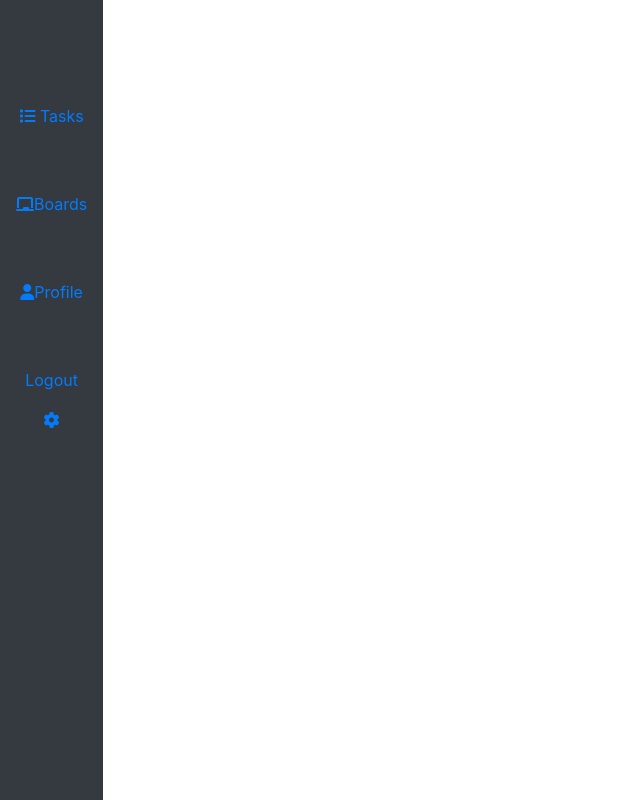
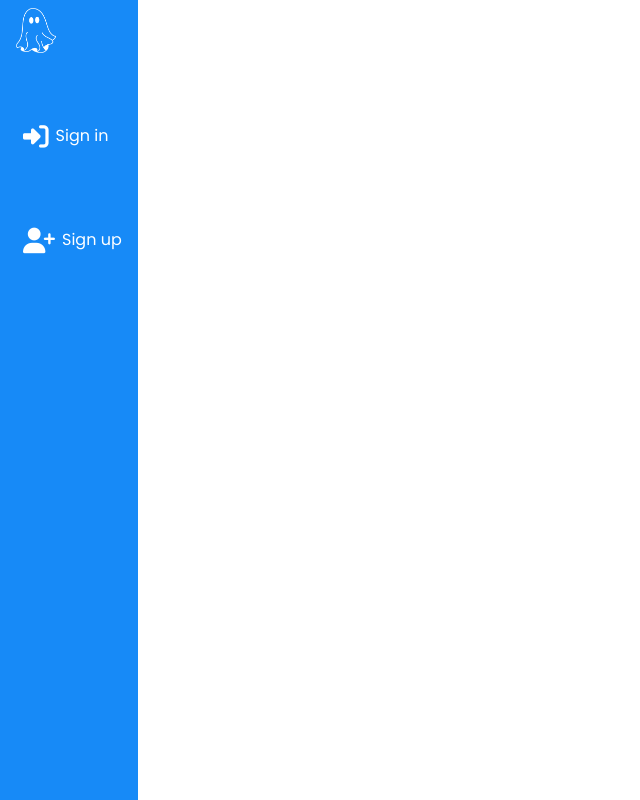
Before and after one commit to cjfinan/TaskIt, a React (Create React App) app: page / in a window 1280 px wide. Shown: the whole page, without its empty margins (0-640 px from the left). Built offline with nearby package versions, Linux system fonts and the light colour scheme.

Commit message:
[ADD] continued content and styling to navbar

```diff
--- a/public/index.html
+++ b/public/index.html
@@ -25,6 +25,9 @@
       Learn how to configure a non-root public URL by running `npm run build`.
     -->
     <script src="https://kit.fontawesome.com/33a708e2cc.js" crossorigin="anonymous"></script>
+    <link rel="preconnect" href="https://fonts.googleapis.com">
+    <link rel="preconnect" href="https://fonts.gstatic.com" crossorigin>
+    <link href="https://fonts.googleapis.com/css2?family=Poppins:wght@400;500;600&display=swap" rel="stylesheet">
     <link rel="stylesheet" href="https://cdn.jsdelivr.net/npm/bootstrap@4.6.0/dist/css/bootstrap.min.css"
       integrity="sha384-B0vP5xmATw1+K9KRQjQERJvTumQW0nPEzvF6L/Z6nronJ3oUOFUFpCjEUQouq2+l" crossorigin="anonymous" />
     <title>React App</title>
--- a/src/App.css
+++ /dev/null
@@ -1,38 +0,0 @@
-.App {
-  text-align: center;
-}
-
-.App-logo {
-  height: 40vmin;
-  pointer-events: none;
-}
-
-@media (prefers-reduced-motion: no-preference) {
-  .App-logo {
-    animation: App-logo-spin infinite 20s linear;
-  }
-}
-
-.App-header {
-  background-color: #282c34;
-  min-height: 100vh;
-  display: flex;
-  flex-direction: column;
-  align-items: center;
-  justify-content: center;
-  font-size: calc(10px + 2vmin);
-  color: white;
-}
-
-.App-link {
-  color: #61dafb;
-}
-
-@keyframes App-logo-spin {
-  from {
-    transform: rotate(0deg);
-  }
-  to {
-    transform: rotate(360deg);
-  }
-}
--- a/src/App.js
+++ b/src/App.js
@@ -1,9 +1,9 @@
-import "./App.css";
+import styles from "./App.module.css";
 import NavBar from "./components/NavBar";
 
 function App() {
   return (
-    <div className="App">
+    <div className={styles.App}>
       <NavBar />
     </div>
   );
--- /dev/null
+++ b/src/App.module.css
@@ -0,0 +1,9 @@
+.App {
+    font-family: 'Poppins', sans-serif;
+}
+
+i {
+    font-size: 1.6rem;
+    padding: 7px;
+    vertical-align: middle;
+}
--- a/src/components/NavBar.js
+++ b/src/components/NavBar.js
@@ -1,41 +1,55 @@
 import React from "react";
-import { Container, Nav, Row } from "react-bootstrap";
+import { Container, Nav, NavbarBrand, NavLink, Row } from "react-bootstrap";
 import styles from "../styles/NavBar.module.css";
+import logo from "../assets/GhostWhite.png";
+const NavBar = () => {
+  const loggedInIcons = (
+    <>
+      <NavLink href="" className={styles.NavLink}>
+        <i className="fa-solid fa-list"></i> Profil
+      </NavLink>
+      <NavLink href="" className={styles.NavLink}>
+        <i className="fa-solid fa-list"></i> Tasks
+      </NavLink>
+      <NavLink href="" className={styles.NavLink}>
+        <i className="fa-solid fa-chalkboard"></i> Boards
+      </NavLink>
+      <NavLink href="" className={styles.NavLink}>
+        <i className="fa-solid fa-user"></i> Profile
+      </NavLink>
+      <NavLink href="" className={styles.NavLink}>
+        Logout
+      </NavLink>
+      <NavLink href="" className={styles.NavLink}>
+        <i className="fa-solid fa-gear"></i>
+      </NavLink>
+    </>
+  );
 
-function NavBar() {
+  const loggedOutIcons = (
+    <>
+      <NavLink className={styles.NavLink}>
+        <i className="fas fa-sign-in-alt"></i>
+        <span className="d-none d-sm-inline">Sign in</span>
+      </NavLink>
+      <NavLink className={styles.NavLink}>
+        <i className="fas fa-user-plus"></i>
+        <span className="d-none d-sm-inline">Sign up</span>
+      </NavLink>
+    </>
+  );
   return (
     <Container className="m-0">
       <Row>
-        <Nav className="min-vh-100 bg-dark flex-column">
-          <Nav.Item className="mt-5">
-            <Nav.Link href="" className="mt-5">
-              <i className="fa-solid fa-list"></i> Tasks
-            </Nav.Link>
-          </Nav.Item>
-          <Nav.Item>
-            <Nav.Link href="" className="mt-5">
-              <i className="fa-solid fa-chalkboard"></i>Boards
-            </Nav.Link>
-          </Nav.Item>
-          <Nav.Item>
-            <Nav.Link href="" className="mt-5">
-              <i className="fa-solid fa-user"></i>Profile
-            </Nav.Link>
-          </Nav.Item>
-          <Nav.Item>
-            <Nav.Link href="" className="mt-5 flex">
-              Logout
-            </Nav.Link>
-          </Nav.Item>
-          <Nav.Item>
-            <Nav.Link href="" className="flex">
-              <i className="fa-solid fa-gear"></i>
-            </Nav.Link>
-          </Nav.Item>
+        <Nav className={styles.Sidebar}>
+          <NavLink>
+            <img src={logo} alt="logo" height="45" className={styles.logo} />
+          </NavLink>
+          {loggedOutIcons}
         </Nav>
       </Row>
     </Container>
   );
-}
+};
 
 export default NavBar;
--- a/src/styles/NavBar.module.css
+++ b/src/styles/NavBar.module.css
@@ -0,0 +1,21 @@
+.Sidebar{
+    min-height: 100vh;
+    min-width: 60px;
+    flex-direction: column;
+    background-color: rgb(23, 138, 247);
+}
+
+.NavLink{
+    color: white;
+    margin-top: 3rem;
+}
+
+.NavLink:hover{
+    cursor: pointer;
+    transition: color ease-in-out 0.2s;
+    color: purple;
+}
+
+.logo{
+
+}
```
Also changed, not shown: src/assets/GhostWhite.png (added).
